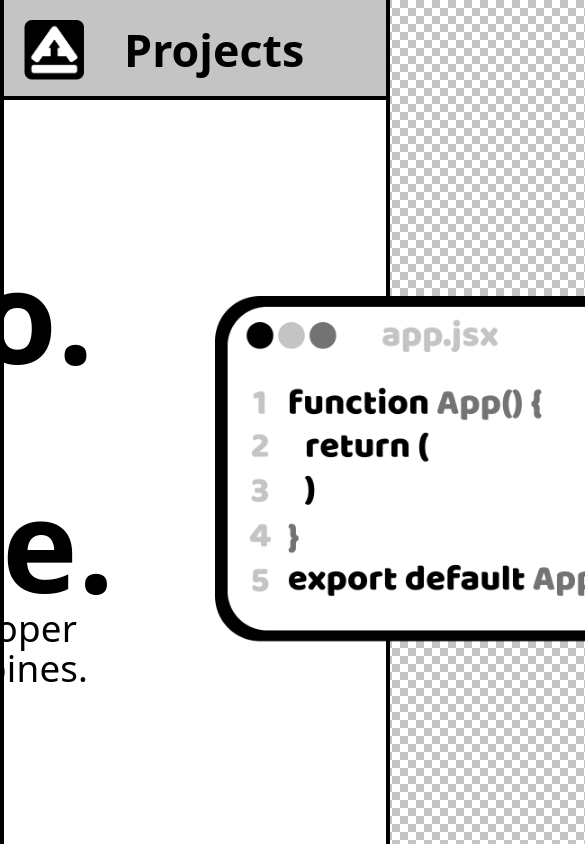
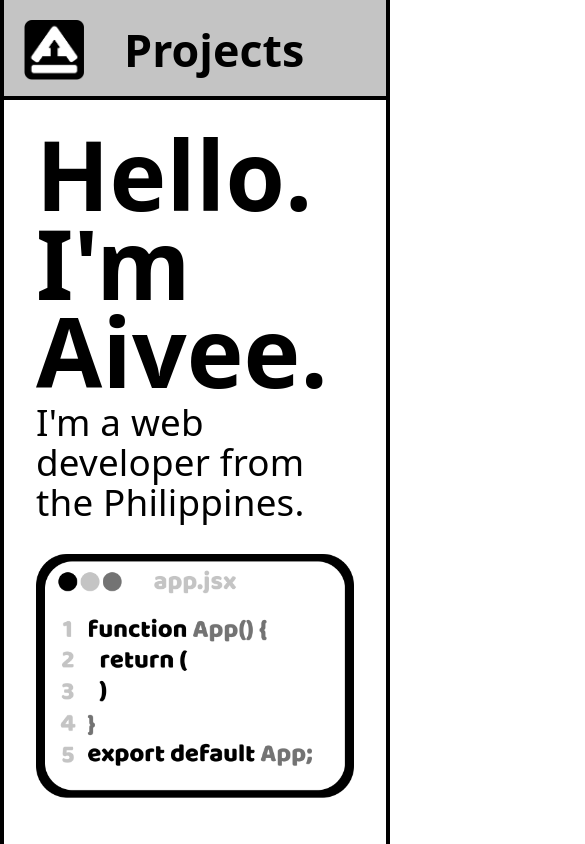
Before and after one commit to aiveeKeiSoriano/aiveekei, a React (Vite) app: page / in a window 390 px wide. Shown: the top 844 px of the page, 585 px wide, since content can reach past the window. Built offline with nearby package versions, Linux system fonts and the light colour scheme; a web font is replaced by a local one.

Commit message:
Add media query to hero

```diff
--- a/src/App.jsx
+++ b/src/App.jsx
@@ -11,11 +11,6 @@ const Center = styled.div`
   place-items: center;
   flex-grow: 1;
   background-color: ${({ theme }) => theme.colors.bg};
-
-  @media (max-width: ${({ theme }) => theme.breakpoints.tablet}) {
-    padding: 32px 20px 24px;
-    gap: 18px;
-  }
 `;
 
 function App() {
--- a/src/components/hero.jsx
+++ b/src/components/hero.jsx
@@ -9,8 +9,18 @@ const HeroContainer = styled.div`
   align-items: center;
   gap: 100px;
 
-  @media (max-width: ${({ theme }) => theme.breakpoints.mpbile}) {
+  @media (max-width: ${({ theme }) => theme.breakpoints.tablet}) {
+    justify-content: center;
     flex-direction: column;
+    gap: 0;
+    padding: 5em 8em 0;
+  }
+
+  @media (max-width: ${({ theme }) => theme.breakpoints.mobile}) {
+    justify-content: center;
+    flex-direction: column;
+    gap: 0;
+    padding: 2em 2em 0;
   }
 `;
 
@@ -26,6 +36,10 @@ const HeroText = styled.p`
   line-height: 0.8;
   font-weight: 700;
   text-align: left;
+
+  @media (max-width: ${({ theme }) => theme.breakpoints.mobile}) {
+    font-size: 6rem;
+  }
 `;
 
 const HeroSubtext = styled.p`
@@ -36,8 +50,11 @@ const HeroSubtext = styled.p`
 `;
 
 const HeroImg = styled.img`
-    width: 450px;
-`
+  width: 450px;
+  @media (max-width: ${({ theme }) => theme.breakpoints.tablet}) {
+    width: 100%;
+  }
+`;
 
 export default function Hero() {
   return (
--- a/src/index.css
+++ b/src/index.css
@@ -3,6 +3,6 @@
 
 :root {
   background-image: url('./assets/pattern.svg');
-  position: "0px 0px";
-  size: "6px";
+  background-position: 0px 0px;
+  background-size: 6px;
 }
```
